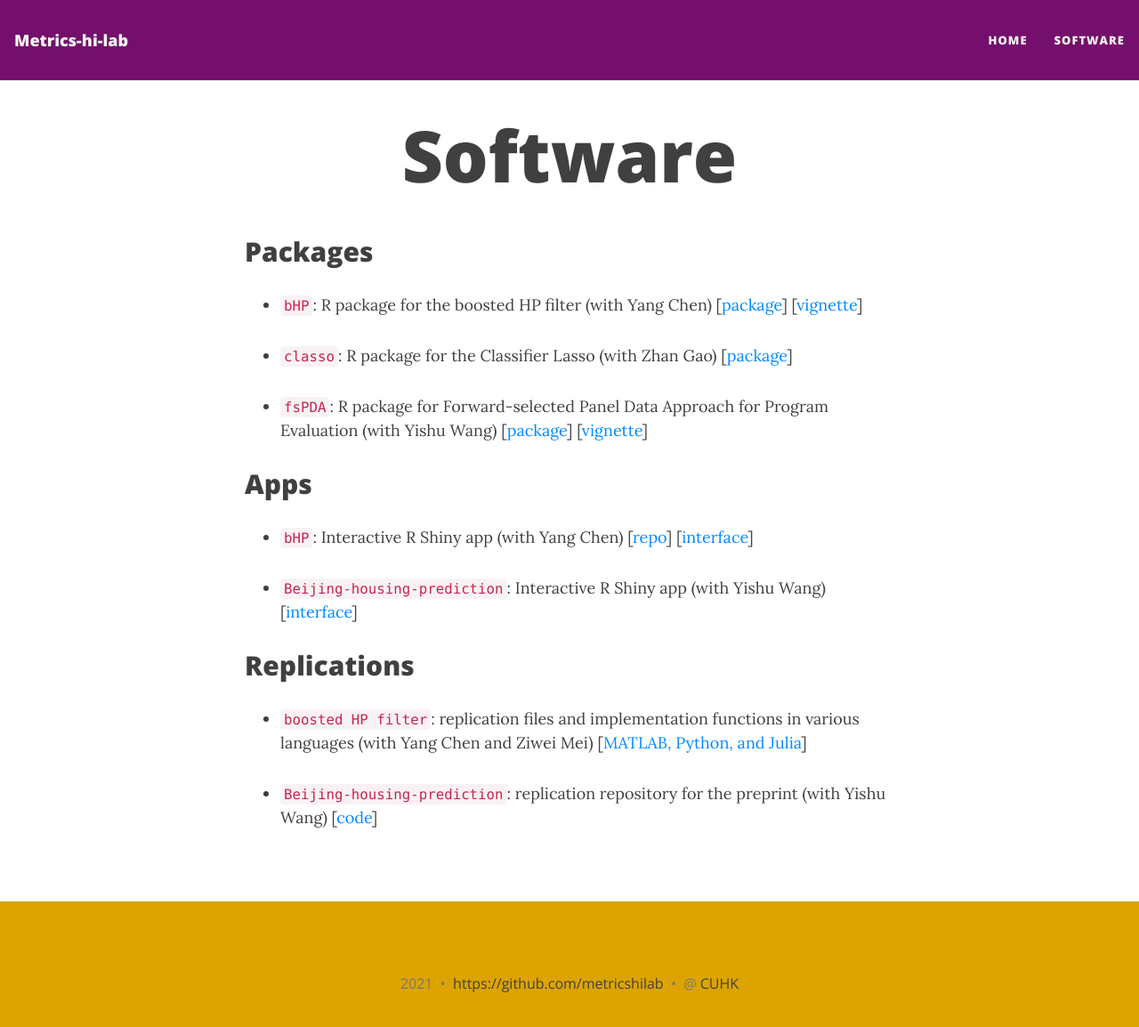
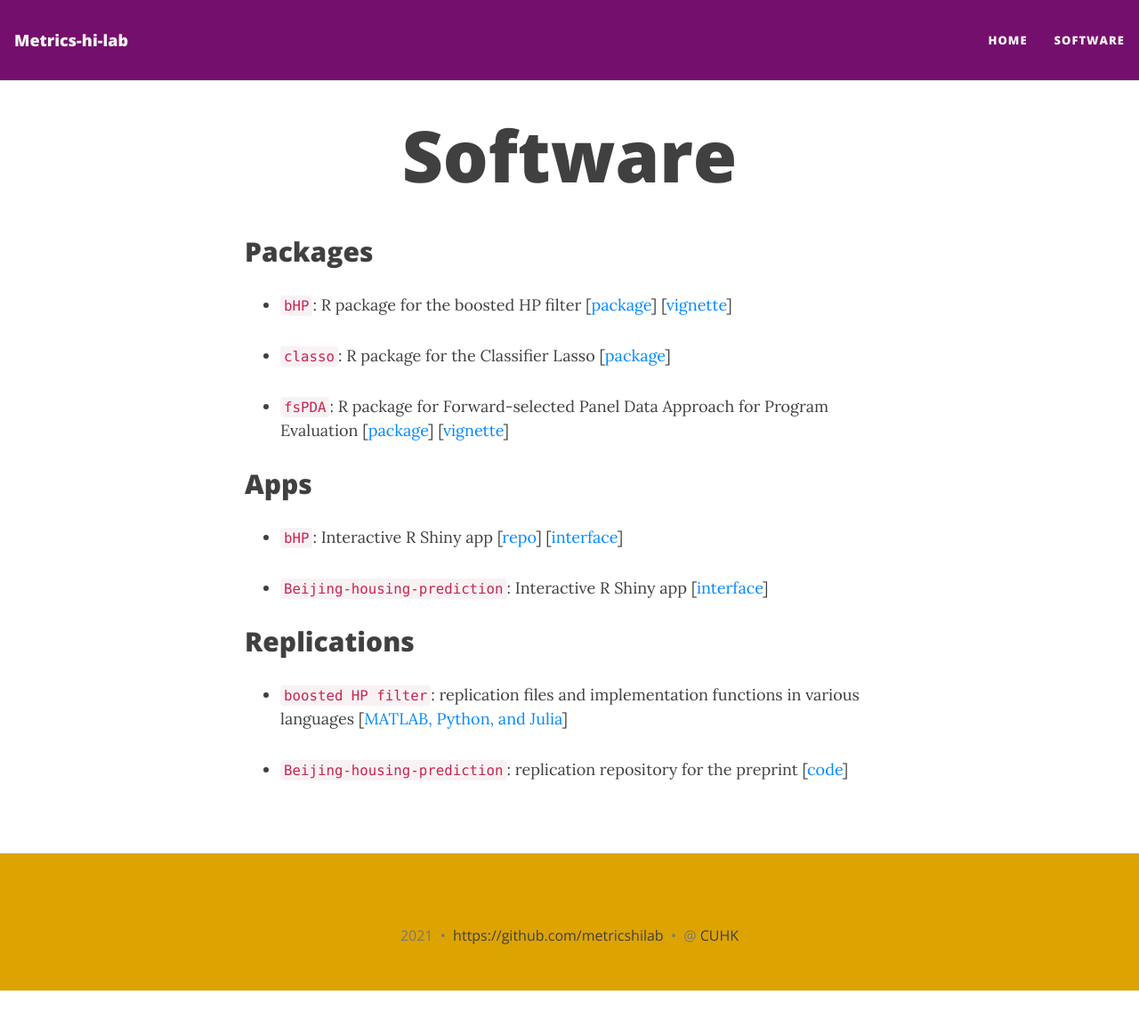
Before and after one commit to metricshilab/metricshilab.github.io, a Jekyll site: the page built from software.md, in a window 1280 px wide and 1167 px high. Shown: the top 1154 px of the window at 89% size. Built offline with Jekyll 4.4.1, drawn with Linux system fonts in a browser that asks for light colours; nearby versions of some CDN libraries.

Commit message:
update software

```diff
--- a/software.md
+++ b/software.md
@@ -6,26 +6,26 @@ subtitle:
 
 ## Packages
 
-- `bHP`: R package for the boosted HP filter (with Yang Chen) [[package](https://github.com/chenyang45/BoostedHP)] [[vignette](https://github.com/chenyang45/BoostedHP/blob/master/vignettes/vignette.pdf)]
+- `bHP`: R package for the boosted HP filter [[package](https://github.com/chenyang45/BoostedHP)] [[vignette](https://github.com/chenyang45/BoostedHP/blob/master/vignettes/vignette.pdf)]
 
 
-- `classo`: R package for the Classifier Lasso (with Zhan Gao) [[package](https://github.com/zhan-gao/classo)]
+- `classo`: R package for the Classifier Lasso [[package](https://github.com/zhan-gao/classo)]
 
 
-- `fsPDA`: R package for Forward-selected Panel Data Approach for Program Evaluation (with Yishu Wang) [[package](https://github.com/zhentaoshi/fsPDA)] [[vignette](https://github.com/zhentaoshi/fsPDA/blob/master/R_pkg_fsPDA/doc/)]
+- `fsPDA`: R package for Forward-selected Panel Data Approach for Program Evaluation [[package](https://github.com/zhentaoshi/fsPDA)] [[vignette](https://github.com/zhentaoshi/fsPDA/blob/master/R_pkg_fsPDA/doc/)]
 
 
 ## Apps
 
-- `bHP`: Interactive R Shiny app (with Yang Chen) [[repo](https://github.com/chenyang45/Boosted_HP_App)] [[interface](https://chenyang1.shinyapps.io/boosted_hp_app/)]
+- `bHP`: Interactive R Shiny app [[repo](https://github.com/chenyang45/Boosted_HP_App)] [[interface](https://chenyang1.shinyapps.io/boosted_hp_app/)]
 
 
-* `Beijing-housing-prediction`: Interactive R Shiny app (with Yishu Wang) [[interface](https://hkwl-calc.shinyapps.io/BeijingHousing-Shiny/)]
+* `Beijing-housing-prediction`: Interactive R Shiny app [[interface](https://bj-housing.herokuapp.com/)]
 
 
 ## Replications
 
-- `boosted HP filter`: replication files and implementation functions in various languages (with Yang Chen and Ziwei Mei) [[MATLAB, Python, and Julia](https://github.com/zhentaoshi/Boosted_HP_filter/tree/master/)]
+- `boosted HP filter`: replication files and implementation functions in various languages [[MATLAB, Python, and Julia](https://github.com/zhentaoshi/Boosted_HP_filter/tree/master/)]
 
 
-* `Beijing-housing-prediction`: replication repository for the preprint (with Yishu Wang) [[code](https://github.com/ishwang1/Beijing-Housing-prediction)]
+* `Beijing-housing-prediction`: replication repository for the preprint [[code](https://github.com/ishwang1/Beijing-Housing-prediction)]
```
